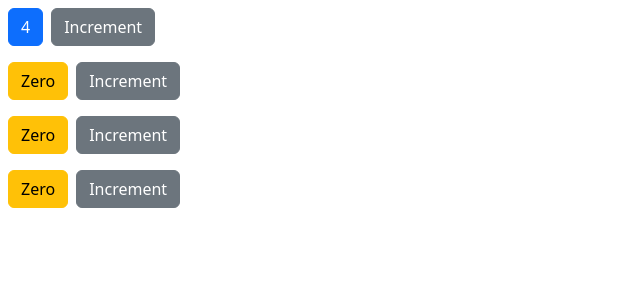
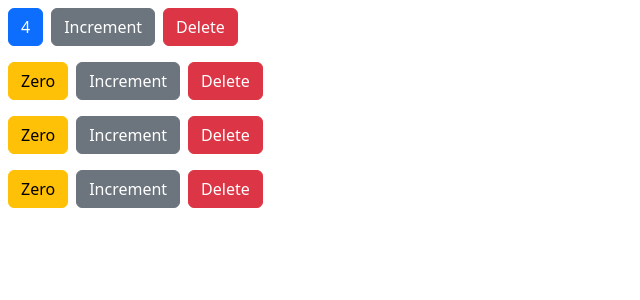
Before and after one commit to Mrkotadiya/React-Prg, a React (Create React App) app: page / in a window 1280 px wide. Shown: the top 300 px of the page, without its empty margins (0-640 px from the left). Built offline with nearby package versions, Linux system fonts and the light colour scheme.

Commit message:
Raising and Event Handaling

```diff
--- a/src/components/counter.jsx
+++ b/src/components/counter.jsx
@@ -2,37 +2,35 @@
 
 class Counter extends Component {
   state = {
-    count: this.props.value
+    value: this.props.value
   };
 
   handalIncrement=()=> {
-    // console.log(product);
-    this.setState({count : this.state.count + 1 })
+    this.setState({count : this.state.value + 1 })
   }
 
   render() {
-    console.log("props",this.props);
     return (
       <div>
         <span className={this.getBageClasses()}>{this.formateData()}</span>
-
         <button
-          onClick={()=> this.handalIncrement()}
+          onClick={()=> this.handalIncrement}
           className="btn btn-secondary btn-m"
         >
           Increment
         </button>
+        <button onClick={this.props.onDelete} className="btn btn-danger m-2">Delete</button>
       </div>
     );
   }
   getBageClasses() {
     let classes = "btn m-2 btn-";
-    classes += this.state.count === 0 ? "warning" : "primary";
+    classes += this.state.value === 0 ? "warning" : "primary";
     return classes;
   }
 
   formateData() {
-    const { count } = this.state;
+    const { value: count } = this.state;
     return count === 0 ? "Zero" : count;
   }
 }
--- a/src/components/counters.jsx
+++ b/src/components/counters.jsx
@@ -1,24 +1,30 @@
+import React, { Component } from "react";
+import Counter from "./counter";
+class Counters extends Component {
+  state = {
+    counters: [
+      { id: 1, value: 4 },
+      { id: 2, value: 0 },
+      { id: 3, value: 0 },
+      { id: 4, value: 0 },
+    ],
+  };
 
-import React, { Component } from 'react'
-import Counter from "./counter";
- class Counters extends Component {
-
-    state={
-        counters:[
-            {id:1,value:4},
-            {id:2,value:0},
-            {id:3,value:0},
-            {id:4,value:0},
-        ]
-    }
+  handalDelete(){
+      console.log("eventent Delete Call!");
+  }
 
   render() {
     return (
       <div>
-         {this.state.counters.map(counter=>
-         <Counter key={counter.id} value={counter.value}/>)}
-    </div>
-    )
+          {this.props.id}
+        {this.state.counters.map((counter) => (
+          <Counter key={counter.id} onDelete={this.handalDelete} value={counter.value} id={counter.id}>
+
+          </Counter>
+        ))}
+      </div>
+    );
   }
 }
 
```
